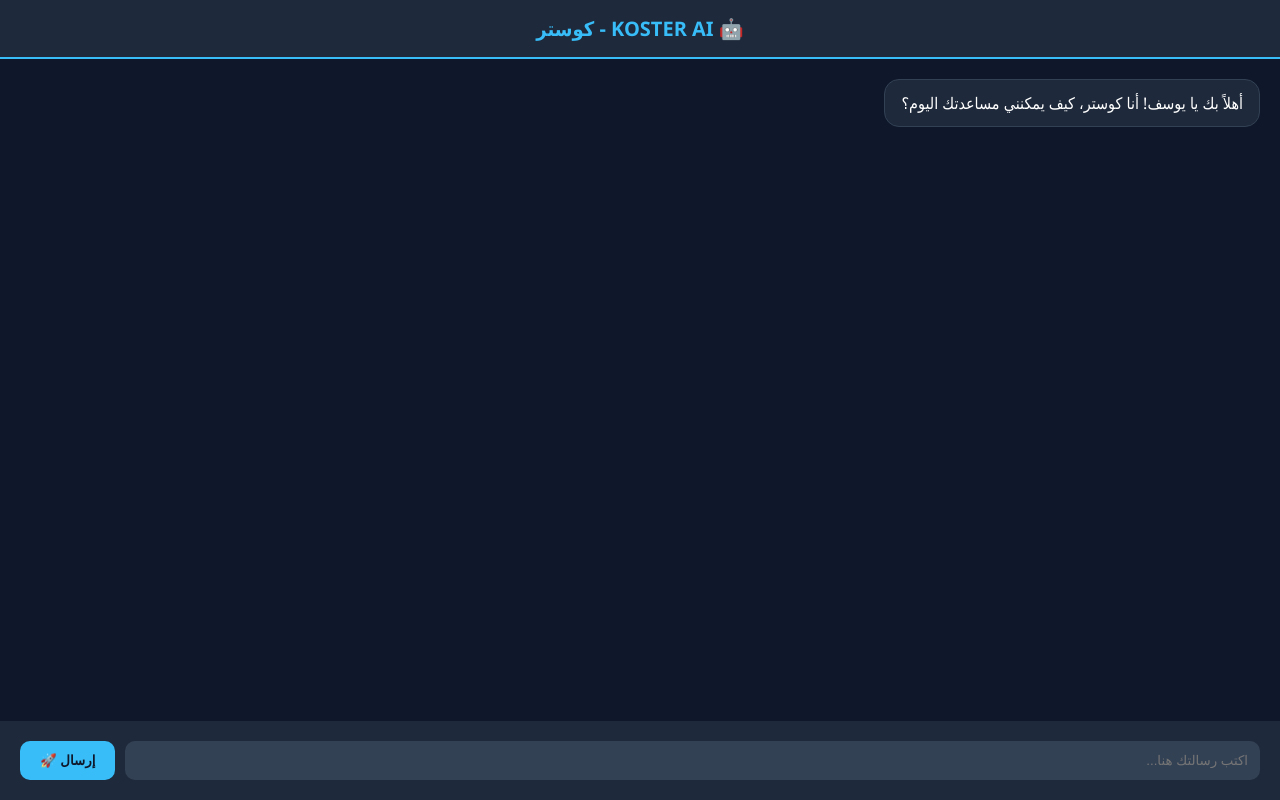
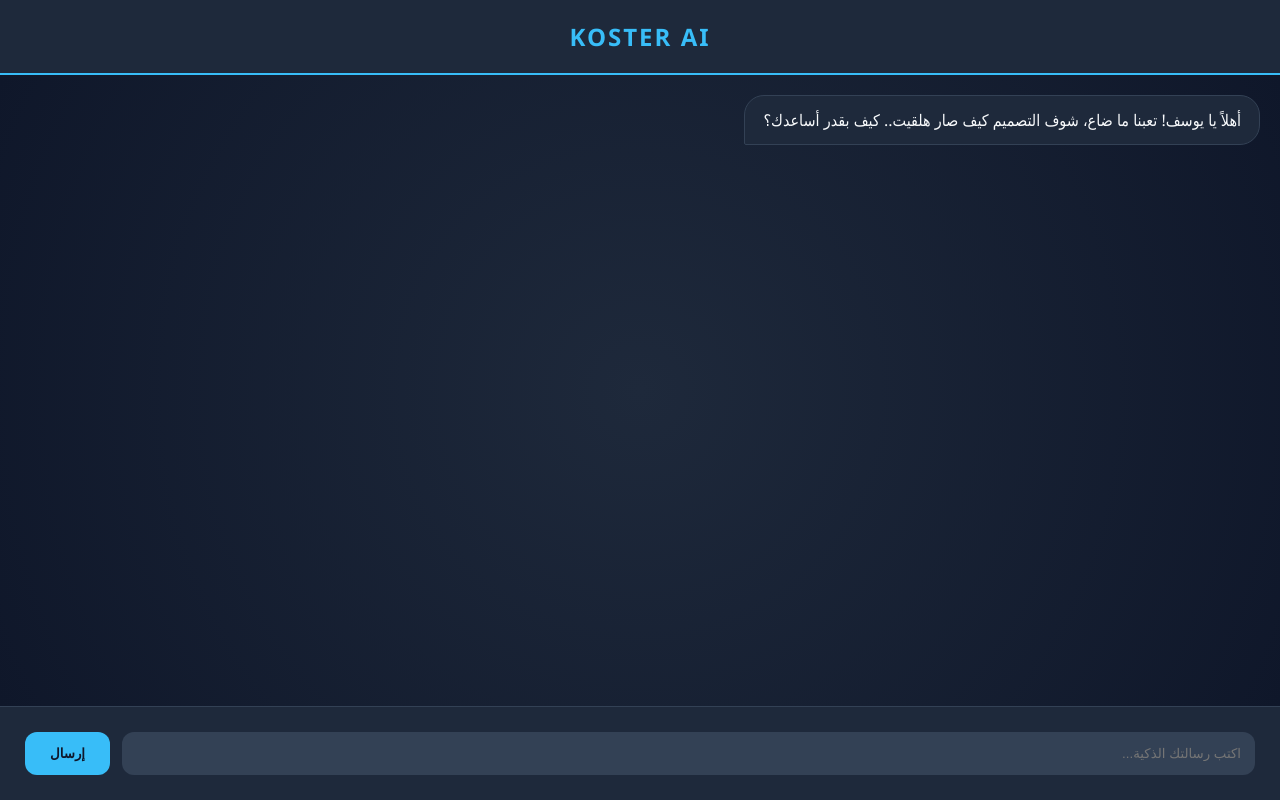
Before and after one commit to yousefmontaserelyazgi-tech/koster-ai, a Flask app: page / in a window 1280 px wide. Run offline with Flask 3, Linux system fonts and the light colour scheme.

Commit message:
Update index.html

```diff
--- a/templates/index.html
+++ b/templates/index.html
@@ -3,52 +3,117 @@
 <head>
     <meta charset="UTF-8">
     <meta name="viewport" content="width=device-width, initial-scale=1.0">
-    <title>KOSTER AI | كوستر</title>
+    <title>KOSTER AI | النسخة الاحترافية</title>
     <style>
-        body { font-family: 'Segoe UI', Tahoma, Geneva, Verdana, sans-serif; background-color: #0f172a; color: white; margin: 0; display: flex; flex-direction: column; height: 100vh; }
-        .header { background: #1e293b; padding: 15px; text-align: center; font-size: 20px; font-weight: bold; color: #38bdf8; border-bottom: 2px solid #38bdf8; }
-        #chat-container { flex: 1; overflow-y: auto; padding: 20px; display: flex; flex-direction: column; gap: 15px; }
-        .message { max-width: 80%; padding: 12px 16px; border-radius: 15px; font-size: 16px; line-height: 1.4; }
-        .bot { background: #1e293b; align-self: flex-start; border: 1px solid #334155; }
-        .user { background: #38bdf8; color: #0f172a; align-self: flex-end; font-weight: bold; }
-        .input-area { background: #1e293b; padding: 20px; display: flex; gap: 10px; }
-        input { flex: 1; padding: 12px; border-radius: 10px; border: none; outline: none; background: #334155; color: white; }
-        button { background: #38bdf8; color: #0f172a; border: none; padding: 10px 20px; border-radius: 10px; font-weight: bold; cursor: pointer; }
+        /* هون رجعنا الألوان اللي تعبنا عليها */
+        :root {
+            --bg: #0f172a;
+            --panel: #1e293b;
+            --accent: #38bdf8;
+            --text: #f8fafc;
+        }
+        body {
+            background-color: var(--bg);
+            color: var(--text);
+            font-family: 'Segoe UI', Tahoma, Geneva, Verdana, sans-serif;
+            margin: 0;
+            display: flex;
+            flex-direction: column;
+            height: 100vh;
+        }
+        .header {
+            background: var(--panel);
+            padding: 20px;
+            text-align: center;
+            border-bottom: 2px solid var(--accent);
+            box-shadow: 0 4px 15px rgba(0,0,0,0.3);
+        }
+        .header h1 { margin: 0; color: var(--accent); font-size: 24px; letter-spacing: 2px; }
+
+        #chat-window {
+            flex: 1;
+            overflow-y: auto;
+            padding: 20px;
+            display: flex;
+            flex-direction: column;
+            gap: 15px;
+            background: radial-gradient(circle at center, #1e293b 0%, #0f172a 100%);
+        }
+
+        .bubble {
+            max-width: 80%;
+            padding: 12px 18px;
+            border-radius: 20px;
+            font-size: 16px;
+            line-height: 1.5;
+            position: relative;
+            animation: fadeIn 0.3s ease;
+        }
+        @keyframes fadeIn { from { opacity: 0; transform: translateY(10px); } to { opacity: 1; transform: translateY(0); } }
+
+        .bot { background: var(--panel); align-self: flex-start; border-bottom-left-radius: 2px; border: 1px solid #334155; }
+        .user { background: var(--accent); color: var(--bg); align-self: flex-end; border-bottom-right-radius: 2px; font-weight: 600; }
+
+        .input-box {
+            background: var(--panel);
+            padding: 25px;
+            display: flex;
+            gap: 12px;
+            border-top: 1px solid #334155;
+        }
+        input {
+            flex: 1;
+            background: #334155;
+            border: 2px solid transparent;
+            padding: 12px;
+            border-radius: 12px;
+            color: white;
+            outline: none;
+            transition: 0.3s;
+        }
+        input:focus { border-color: var(--accent); }
+        button {
+            background: var(--accent);
+            color: var(--bg);
+            border: none;
+            padding: 0 25px;
+            border-radius: 12px;
+            font-weight: bold;
+            cursor: pointer;
+            transition: 0.2s;
+        }
+        button:hover { transform: scale(1.05); filter: brightness(1.1); }
     </style>
 </head>
 <body>
-    <div class="header">🤖 KOSTER AI - كوستر</div>
-    <div id="chat-container">
-        <div class="message bot">أهلاً بك يا يوسف! أنا كوستر، كيف يمكنني مساعدتك اليوم؟</div>
+    <div class="header"><h1>KOSTER AI</h1></div>
+    <div id="chat-window">
+        <div class="bubble bot">أهلاً يا يوسف! تعبنا ما ضاع، شوف التصميم كيف صار هلقيت.. كيف بقدر أساعدك؟</div>
     </div>
-    <div class="input-area">
-        <input type="text" id="userInput" placeholder="اكتب رسالتك هنا..." onkeypress="if(event.key==='Enter') sendMessage()">
-        <button onclick="sendMessage()">إرسال 🚀</button>
+    <div class="input-box">
+        <input type="text" id="msg" placeholder="اكتب رسالتك الذكية..." onkeypress="if(event.key==='Enter') send()">
+        <button onclick="send()">إرسال</button>
     </div>
 
     <script>
-        async function sendMessage() {
-            const input = document.getElementById('userInput');
-            const container = document.getElementById('chat-container');
-            if (!input.value.trim()) return;
+        async function send() {
+            const i = document.getElementById('msg');
+            const w = document.getElementById('chat-window');
+            if(!i.value.trim()) return;
 
-            const userText = input.value;
-            container.innerHTML += `<div class="message user">${userText}</div>`;
-            input.value = '';
-            container.scrollTop = container.scrollHeight;
+            const txt = i.value;
+            w.innerHTML += `<div class="bubble user">${txt}</div>`;
+            i.value = '';
+            w.scrollTop = w.scrollHeight;
 
-            try {
-                const response = await fetch('/chat', {
-                    method: 'POST',
-                    headers: { 'Content-Type': 'application/json' },
-                    body: JSON.stringify({ message: userText })
-                });
-                const data = await response.json();
-                container.innerHTML += `<div class="message bot">${data.response}</div>`;
-            } catch (error) {
-                container.innerHTML += `<div class="message bot">❌ عذراً، حدث خطأ في الاتصال.</div>`;
-            }
-            container.scrollTop = container.scrollHeight;
+            const res = await fetch('/chat', {
+                method: 'POST',
+                headers: {'Content-Type': 'application/json'},
+                body: JSON.stringify({message: txt})
+            });
+            const data = await res.json();
+            w.innerHTML += `<div class="bubble bot">${data.response}</div>`;
+            w.scrollTop = w.scrollHeight;
         }
     </script>
 </body>
```
